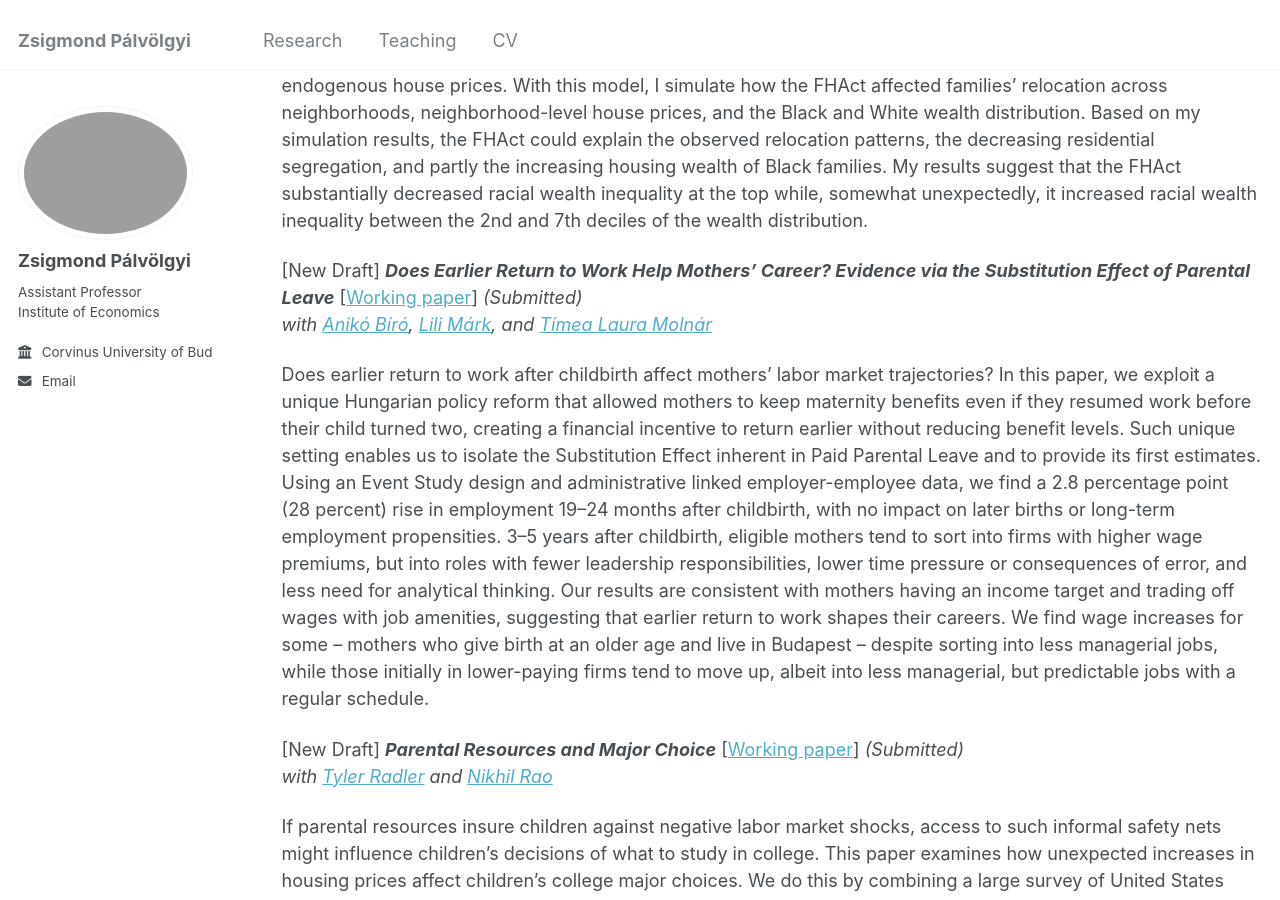
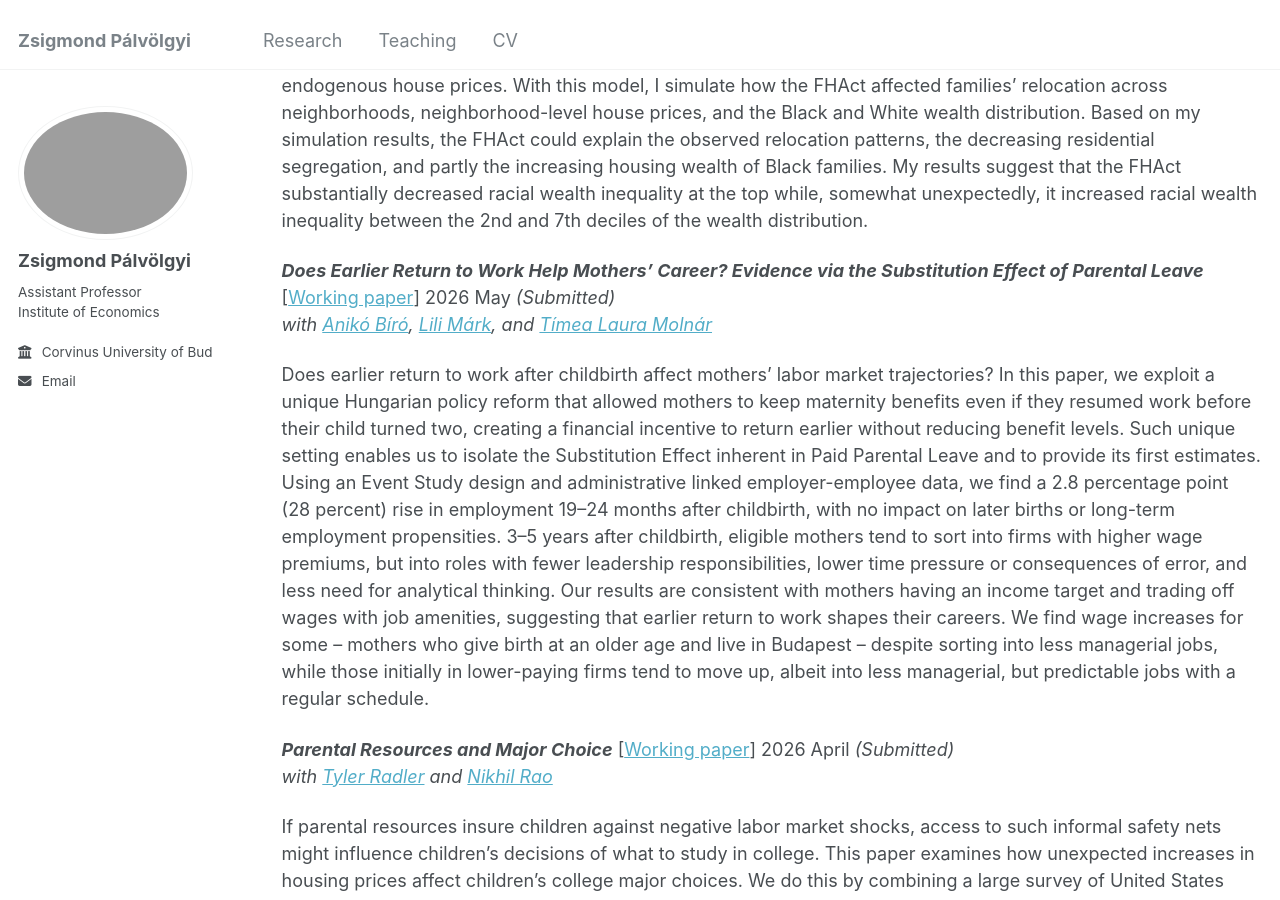
Before and after one commit to zsigmond-palvolgyi/zsigmond-palvolgyi.github.io, a Jekyll site: the page built from _pages/reasearch.md, in a window 1280 px wide and 900 px high, scrolled down 392 px. Built offline with Jekyll 4.4.1, drawn with Linux system fonts in a browser that asks for light colours.

Commit message:
Update reasearch.md

```diff
--- a/_pages/reasearch.md
+++ b/_pages/reasearch.md
@@ -13,12 +13,12 @@ author_profile: true
 
 Following the Fair Housing Act (FHAct), which ended lawful housing discrimination in the US in 1968, racial residential segregation declined rapidly, and Black families started to accumulate housing wealth at a faster pace than Whites. In this paper, I examine whether the FHAct could jointly explain these two phenomena, and I simulate how the FHAct affected racial wealth inequality. I first present three stylized facts, which show that during the 1970s, racial residential segregation started to decline, the relocation of Black families from Black neighborhoods intensified, and average housing wealth increased rapidly among Black families. To investigate whether the FHAct supported these changes, I estimate a heterogeneous agent life-cycle OLG model with spatial equilibrium and endogenous house prices. With this model, I simulate how the FHAct affected families' relocation across neighborhoods, neighborhood-level house prices, and the Black and White wealth distribution. Based on my simulation results, the FHAct could explain the observed relocation patterns, the decreasing residential segregation, and partly the increasing housing wealth of Black families. My results suggest that the FHAct substantially decreased racial wealth inequality at the top while, somewhat unexpectedly, it increased racial wealth inequality between the 2nd and 7th deciles of the wealth distribution.
 
-[New Draft] ***Does Earlier Return to Work Help Mothers’ Career? Evidence via the Substitution Effect of Parental Leave*** [[Working paper][gyed_extra]] _(Submitted)_ <br>
+***Does Earlier Return to Work Help Mothers’ Career? Evidence via the Substitution Effect of Parental Leave*** [[Working paper][gyed_extra]] 2026 May _(Submitted)_ <br>
 _with [Anikó Bíró](https://sites.google.com/site/aniko17biro/), [Lili Márk](https://sites.google.com/view/lilimrk/home?authuser=0), and [Tímea Laura Molnár](https://timea-laura-molnar.com/)_
 
 Does earlier return to work after childbirth affect mothers’ labor market trajectories? In this paper, we exploit a unique Hungarian policy reform that allowed mothers to keep maternity benefits even if they resumed work before their child turned two, creating a financial incentive to return earlier without reducing benefit levels. Such unique setting enables us to isolate the Substitution Effect inherent in Paid Parental Leave and to provide its first estimates. Using an Event Study design and administrative linked employer-employee data, we find a 2.8 percentage point (28 percent) rise in employment 19–24 months after childbirth, with no impact on later births or long-term employment propensities. 3–5 years after childbirth, eligible mothers tend to sort into firms with higher wage premiums, but into roles with fewer leadership responsibilities, lower time pressure or consequences of error, and less need for analytical thinking. Our results are consistent with mothers having an income target and trading off wages with job amenities, suggesting that earlier return to work shapes their careers. We find wage increases for some – mothers who give birth at an older age and live in Budapest – despite sorting into less managerial jobs, while those initially in lower-paying firms tend to move up, albeit into less managerial, but predictable jobs with a regular schedule.
 
-[New Draft] ***Parental Resources and Major Choice*** [[Working paper][major_paper]] _(Submitted)_ <br>
+***Parental Resources and Major Choice*** [[Working paper][major_paper]] 2026 April _(Submitted)_ <br>
 _with [Tyler Radler](https://tradler.github.io/) and [Nikhil Rao](https://sites.google.com/view/nikhil-rao/)_
 
 If parental resources insure children against negative labor market shocks, access to such informal safety nets might influence children’s decisions of what to study in college. This paper examines how unexpected increases in housing prices affect children’s college major choices. We do this by combining a large survey of United States first-year undergraduates with spatial variation in housing demand growth during the 2000s housing boom. Using variation in the size of the structural break in house prices as an instrument for price changes, we find that overall, unexpected increases in house prices induce first-year students to choose majors that earn more. These effects are concentrated among students from areas with low home-ownership rates, consistent with these students primarily facing a cost of living increase. In contrast, an unexpected increase in house prices induces students from areas with high home-ownership rates to choose majors associated with lower earnings. This pattern is consistent with these students responding to a wealth increase by enrolling in majors that lead to lower-paying careers but potentially better amenities.
```
